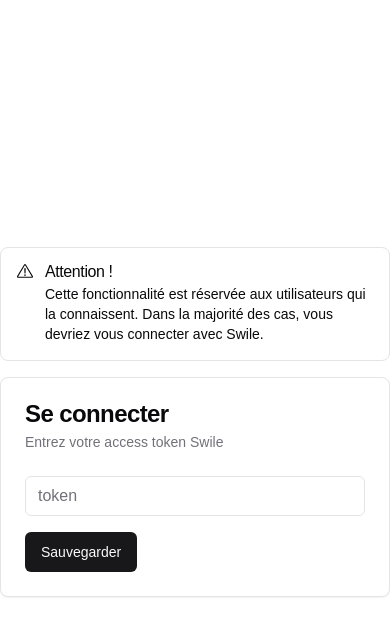
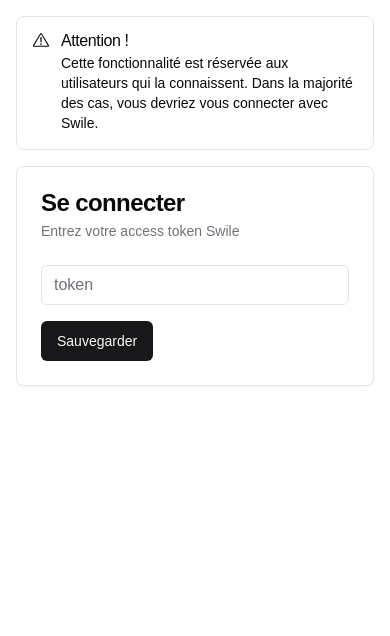
Before and after one commit to valfur03/swile-planner, a Next.js app: page /login/token in a window 390 px wide. Shown: the top 636 px of the page. Built offline with nearby package versions, Linux system fonts and the light colour scheme.

Commit message:
feat: improve responsiveness

```diff
--- a/src/app/(auth)/layout.tsx
+++ b/src/app/(auth)/layout.tsx
@@ -4,7 +4,7 @@ export type AuthLayoutProps = PropsWithChildren;
 
 export default function AuthLayout({ children }: AuthLayoutProps) {
   return (
-    <main className="w-full flex flex-col justify-center items-center h-screen">
+    <main className="w-full flex flex-col justify-start md:justify-center items-center h-screen">
       {children}
     </main>
   );
--- a/src/app/(auth)/login/page.tsx
+++ b/src/app/(auth)/login/page.tsx
@@ -4,7 +4,7 @@ import Link from "next/link";
 
 export default async function Login() {
   return (
-    <div className="flex flex-col gap-2 items-center w-full max-w-md">
+    <div className="flex flex-col gap-2 items-center w-full max-w-md mt-12 md:mt-0 p-4">
       <Button disabled>Se connecter avec Swile</Button>
       <Separator />
       <Button size="xs" variant="link" asChild>
--- a/src/app/(auth)/login/token/page.tsx
+++ b/src/app/(auth)/login/token/page.tsx
@@ -11,7 +11,7 @@ import { ExclamationTriangleIcon } from "@radix-ui/react-icons";
 
 export default async function TokenLogin() {
   return (
-    <div className="max-w-md flex flex-col gap-4 w-full">
+    <div className="max-w-md flex flex-col gap-4 w-full p-4">
       <Alert>
         <ExclamationTriangleIcon className="h-4 w-4" />
         <AlertTitle>Attention !</AlertTitle>
--- a/src/app/page.tsx
+++ b/src/app/page.tsx
@@ -3,7 +3,7 @@ import Link from "next/link";
 
 export default async function Home() {
   return (
-    <main className="w-full flex justify-center items-center h-screen">
+    <main className="w-full flex flex-col justify-start md:justify-center items-center h-screen mt-12 md:mt-0 p-4">
       <Button asChild>
         <Link href="/graph">Accéder au graph</Link>
       </Button>
--- a/src/components/Chart/EmptyChart.tsx
+++ b/src/components/Chart/EmptyChart.tsx
@@ -6,7 +6,7 @@ export const EmptyChart = ({
   children = <p>No data found.</p>,
 }: EmptyChartProps) => {
   return (
-    <div className="w-full max-w-2xl md:h-[378px] h-[212px] bg-zinc-100 rounded-xl flex items-center justify-center border-dashed border-2 text-zinc-700">
+    <div className="w-full max-w-2xl md:h-[378px] h-[212px] bg-zinc-100 rounded-xl p-4 flex items-center justify-center border-dashed border-2 text-center text-zinc-700">
       {children}
     </div>
   );
```
